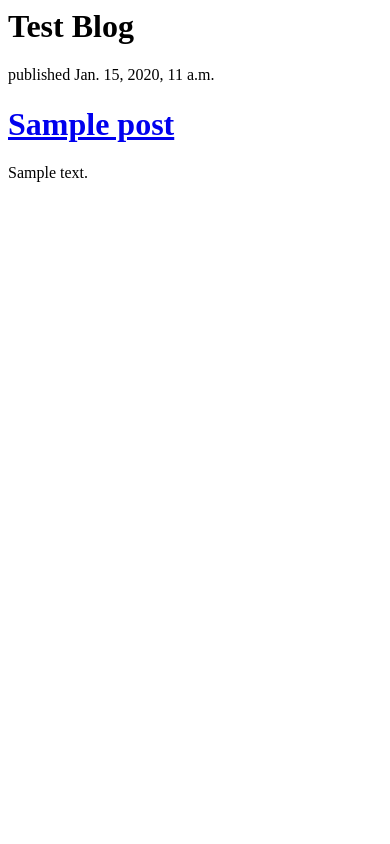
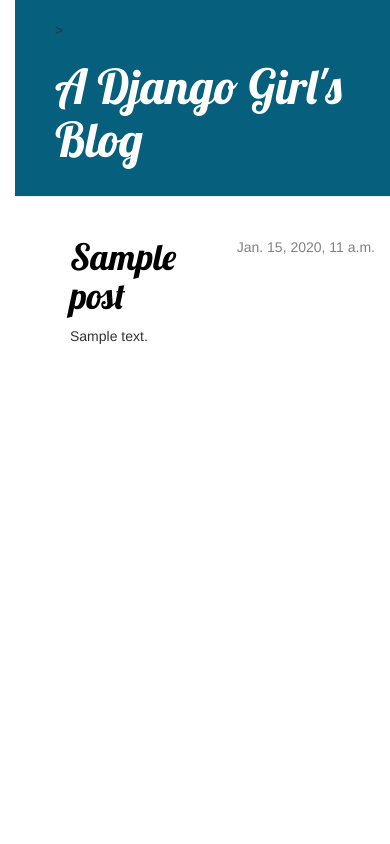
Before and after one commit to jennetteleung/my-first-blog, a Django app: template blog/templates/blog/post_list.html in a window 390 px wide. Run offline with Django 3.2, Linux system fonts and the light colour scheme; the template is opened without the code that fills it: values that come from a table or form of the project are taken from there, others are empty; tables that the repository leaves empty hold one stand-in row (values such as "Sample post"); some libraries are stand-ins or nearby versions.

Commit message:
Added view and template for detailed blog post as well and CSS for the site.

```diff
--- /dev/null
+++ b/blog/static/css/blog.css
@@ -0,0 +1,57 @@
+h1 a {
+	color: #FCA205;
+	font-family: 'Lobster';
+	<a href="http://en.wikipedia.org/wiki/Django" class="external_link" id="link_to_wiki_page">
+}
+
+body {
+	padding-left: 15px;
+}
+
+.page-header {
+    background-color: #055F7D;
+    margin-top: 0;
+    padding: 20px 20px 20px 40px;
+}
+
+.page-header h1, .page-header h1 a, .page-header h1 a:visited, .page-header h1 a:active {
+    color: #ffffff;
+    font-size: 36pt;
+    text-decoration: none;
+}
+
+.content {
+    margin-left: 40px;
+}
+
+h1, h2, h3, h4 {
+    font-family: 'Lobster', cursive;
+}
+
+.date {
+    float: right;
+    color: #828282;
+}
+
+.save {
+    float: right;
+}
+
+.post-form textarea, .post-form input {
+    width: 100%;
+}
+
+.top-menu, .top-menu:hover, .top-menu:visited {
+    color: #ffffff;
+    float: right;
+    font-size: 26pt;
+    margin-right: 20px;
+}
+
+.post {
+    margin-bottom: 70px;
+}
+
+.post h1 a, .post h1 a:visited {
+    color: #000000;
+}
--- a/blog/templates/blog/post_list.html
+++ b/blog/templates/blog/post_list.html
@@ -1,21 +1,39 @@
-
-<html>
+{% load staticfiles %}
+	<html>
 	<head>
 		<title>Jennette's Django Blog</title>
+		<link href="http://fonts.googleapis.com/css?family=Lobster&subset=latin,latin-ext" rel="stylesheet" type="text/css">
+		<link rel="stylesheet" href="//maxcdn.bootstrapcdn.com/bootstrap/3.2.0/css/bootstrap.min.css">
+		<link rel="stylesheet" href="//maxcdn.bootstrapcdn.com/bootstrap/3.2.0/css/bootstrap-theme.min.css">
+		<link rel="stylesheet" href="{% static 'css/blog.css' %}">
 	</head>
+
 	<body>
-	<div>
-		<h1>Test Blog</h1>
+	<div class="page-header">>
+		<h1><a href="http://en.wikipedia.org/wiki/Django" class="external_link" id="link_to_wiki_page">A Django Girl's Blog</a></h1>
 	</div>
 
 
-	{% for post in posts %}
-		<div>
-				<p>published {{ post.published_date }}</p>
-		<h1><a href=" ">{{ post.title }}</a></h1>
-		<p>{{ post.text|linebreaks }}</a></h1>
-		</div>
-	{% endfor %}
+	<div class="content container">
+    <div class="row">
+        <div class="col-md-8">
+
+
+		{% block content %}
+		{% for post in posts %}
+		    <div class="post">
+		        <div class="date">
+		            {{ post.published_date }}
+		        </div>
+		        <h1><a href="">{{ post.title }}</a></h1>
+		        <p>{{ post.text|linebreaks }}</p>
+		    </div>
+		{% endfor %}
+		{% endblock content %}
+
+        </div>
+    </div>
+</div>
 
 </body>
 	</html>
```
Also changed, not shown: blog/templates/blog/base.html (added, +37 -0 lines).
